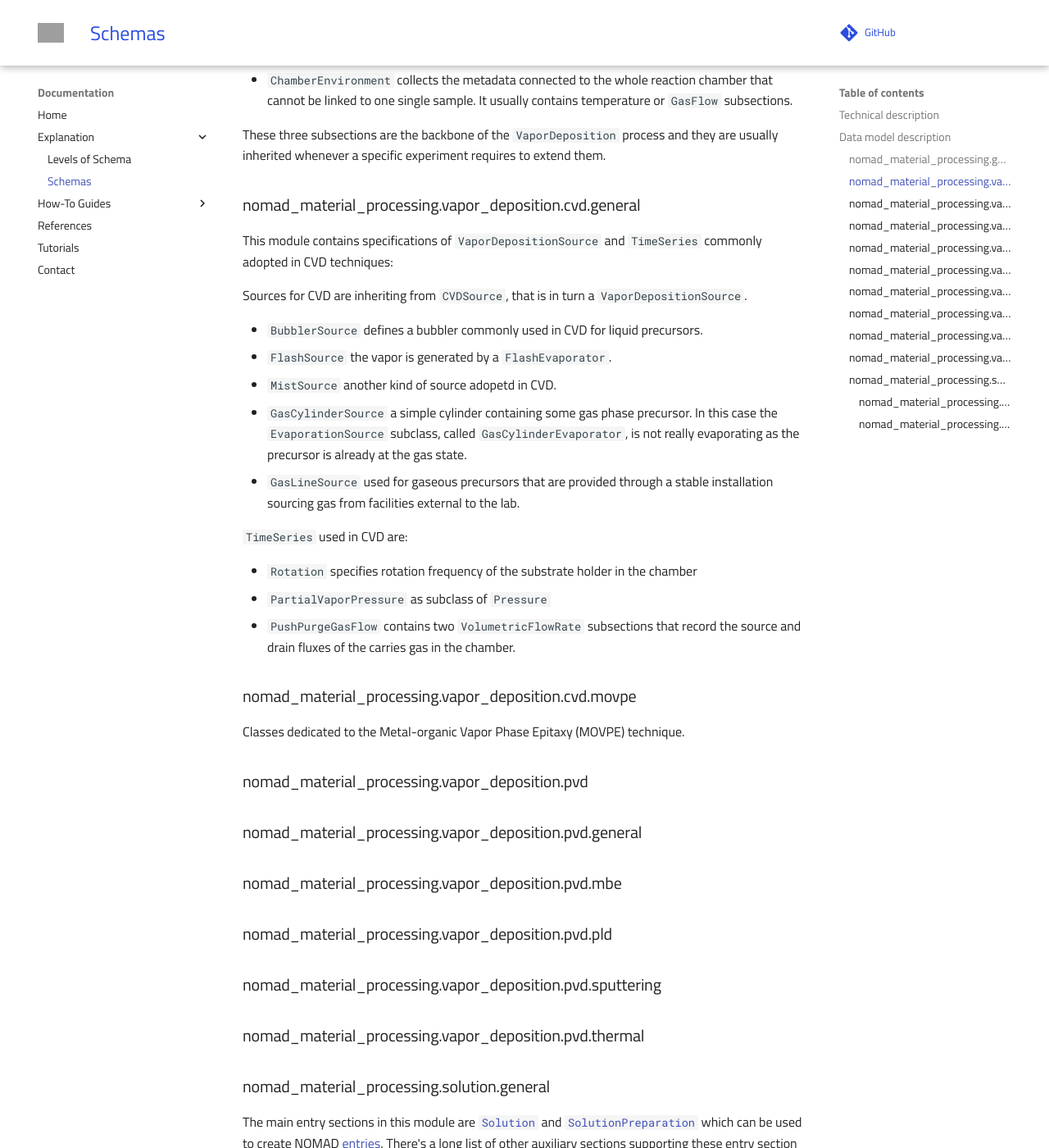
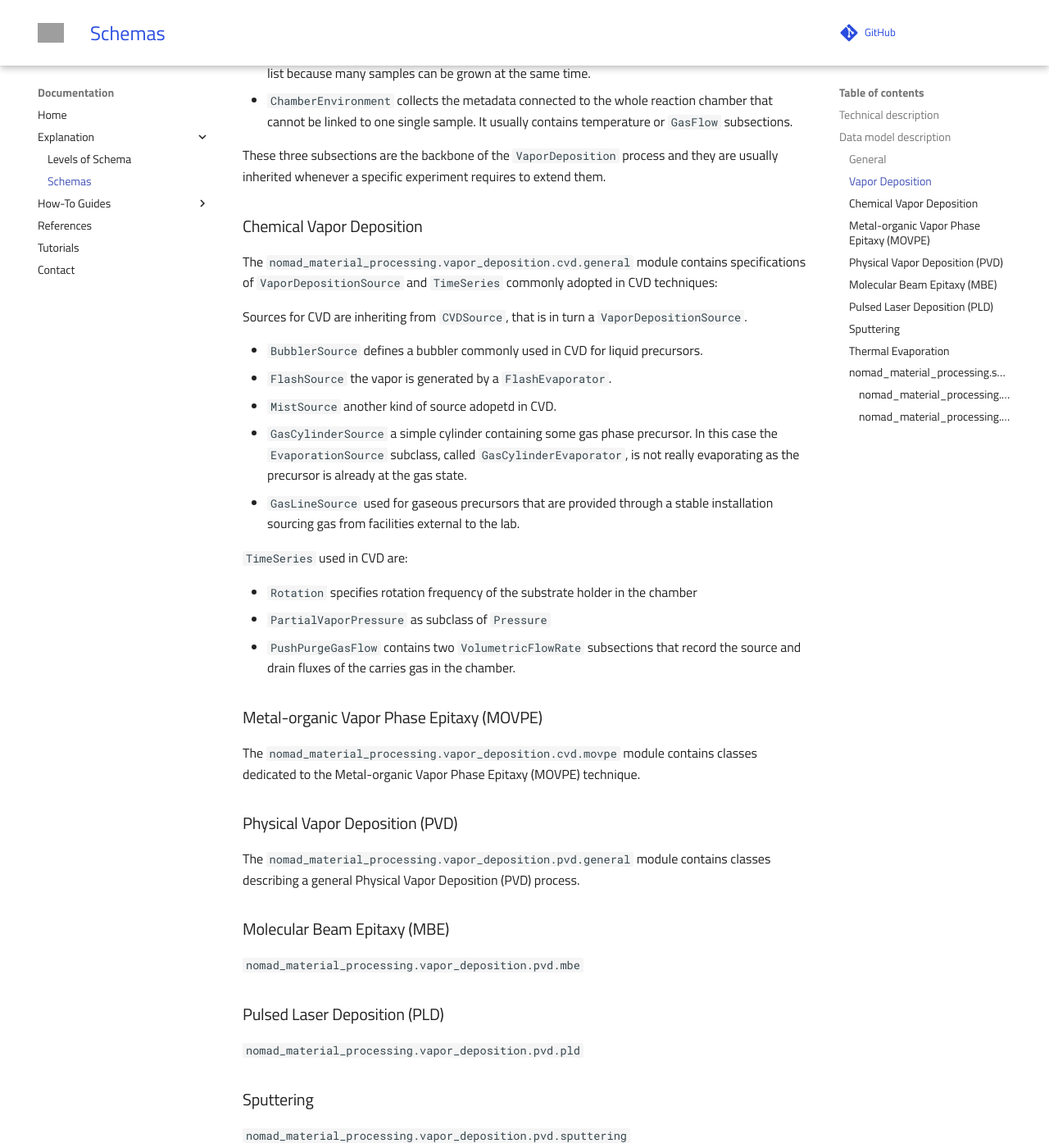
Before and after one commit to FAIRmat-NFDI/nomad-material-processing, an MkDocs documentation site: the page built from docs/explanation/schemas.md, in a window 1280 px wide and 1400 px high, scrolled down 2465 px. Shown: the whole window at 82% size. Built offline with MkDocs 1.6.1 and Material for MkDocs 9.7.7, drawn with Linux system fonts in a browser that asks for light colours; comment, search, counter and statistics services are not loaded; some of the changed text lies outside the part shown; grey boxes are pictures that could not be loaded.

Commit message:
Changed section titles in schemas.md

```diff
--- a/docs/explanation/schemas.md
+++ b/docs/explanation/schemas.md
@@ -46,9 +46,9 @@ nomad-material-processing/
 
 Each method has a dedicated [module](https://docs.python.org/3/tutorial/modules.html), i. e., a python file.
 
-### nomad_material_processing.general
+### General
 
-A very general module containing several categories of classes:
+The `nomad_material_processing.general` module contains several general categories of classes:
 
 - an abstract process class `SampleDeposition` that is inherited in the specific processes such as MOVPE, MBE, PLD, etc.
 - `Substrate` and `CrystallineSubstrate` entities, the support used in `SampleDeposition` activities.
@@ -60,9 +60,10 @@ A very general module containing several categories of classes:
 - simple activities performed on samples: `Etching`, `Annealing`, `Cleaning`. They also include a `Recipe` that can be referenced inside to avoid repetition for routinary tasks.
 - `TimeSeries` a general class that shapes every kind of parameters logged along a time window. The quantities referring to the measured parameter are `value` and `time`. `set_value` and `set_time` can also be specified, as they usually differ from the measured ones. Several subclasses inheriting from this one can be found nested in the package.
 
-### nomad_material_processing.vapor_deposition.general
+### Vapor Deposition
 
-The classes and now specified toward a group of techniques. The master class in this module is `VaporDeposition`, inheriting from `SampleDeposition`.
+The `nomad_material_processing.vapor_deposition.general` module contains classes describing
+a general vapor deposition process. The master class in this module is `VaporDeposition`, inheriting from `SampleDeposition`.
 
 The other classes found here are specifying the subsections found in the steps of the `VaporDeposition` process.
 `VaporDepositionStep` contains three subsections allowing to describe the parameters usually recorded during an experiment:
@@ -74,9 +75,9 @@ This class is in turn composed by three dinstinct elements, namely the `Componen
 
 These three subsections are the backbone of the `VaporDeposition` process and they are usually inherited whenever a specific experiment requires to extend them.
 
-### nomad_material_processing.vapor_deposition.cvd.general
+### Chemical Vapor Deposition
 
-This module contains specifications of `VaporDepositionSource` and `TimeSeries` commonly adopted in CVD techniques:
+The `nomad_material_processing.vapor_deposition.cvd.general` module contains specifications of `VaporDepositionSource` and `TimeSeries` commonly adopted in CVD techniques:
 
 Sources for CVD are inheriting from `CVDSource`, that is in turn a `VaporDepositionSource`.
 
@@ -93,21 +94,27 @@ Sources for CVD are inheriting from `CVDSource`, that is in turn a `VaporDeposit
 - `PushPurgeGasFlow` contains two `VolumetricFlowRate` subsections that record the source and drain fluxes of the carries gas in the chamber.
 
 
-### nomad_material_processing.vapor_deposition.cvd.movpe
+### Metal-organic Vapor Phase Epitaxy (MOVPE)
 
-Classes dedicated to the Metal-organic Vapor Phase Epitaxy (MOVPE) technique.
+The `nomad_material_processing.vapor_deposition.cvd.movpe` module contains classes
+dedicated to the Metal-organic Vapor Phase Epitaxy (MOVPE) technique.
 
-### nomad_material_processing.vapor_deposition.pvd
+### Physical Vapor Deposition (PVD)
+The `nomad_material_processing.vapor_deposition.pvd.general` module contains classes
+describing a general Physical Vapor Deposition (PVD) process.
 
-### nomad_material_processing.vapor_deposition.pvd.general
 
-### nomad_material_processing.vapor_deposition.pvd.mbe
+### Molecular Beam Epitaxy (MBE)
+`nomad_material_processing.vapor_deposition.pvd.mbe`
 
-### nomad_material_processing.vapor_deposition.pvd.pld
+### Pulsed Laser Deposition (PLD)
+`nomad_material_processing.vapor_deposition.pvd.pld`
 
-### nomad_material_processing.vapor_deposition.pvd.sputtering
+### Sputtering
+`nomad_material_processing.vapor_deposition.pvd.sputtering`
 
-### nomad_material_processing.vapor_deposition.pvd.thermal
+### Thermal Evaporation
+`nomad_material_processing.vapor_deposition.pvd.thermal`
 
 
 ### nomad_material_processing.solution.general
```
